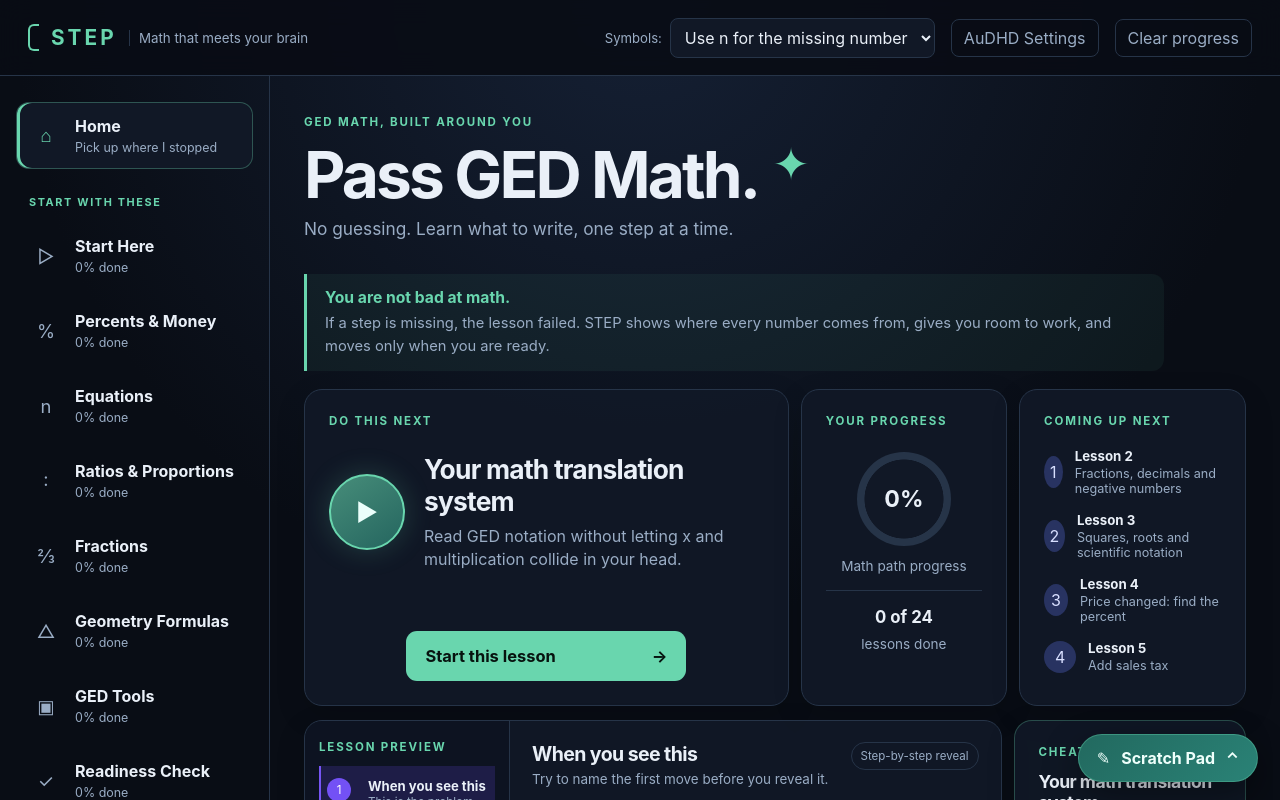
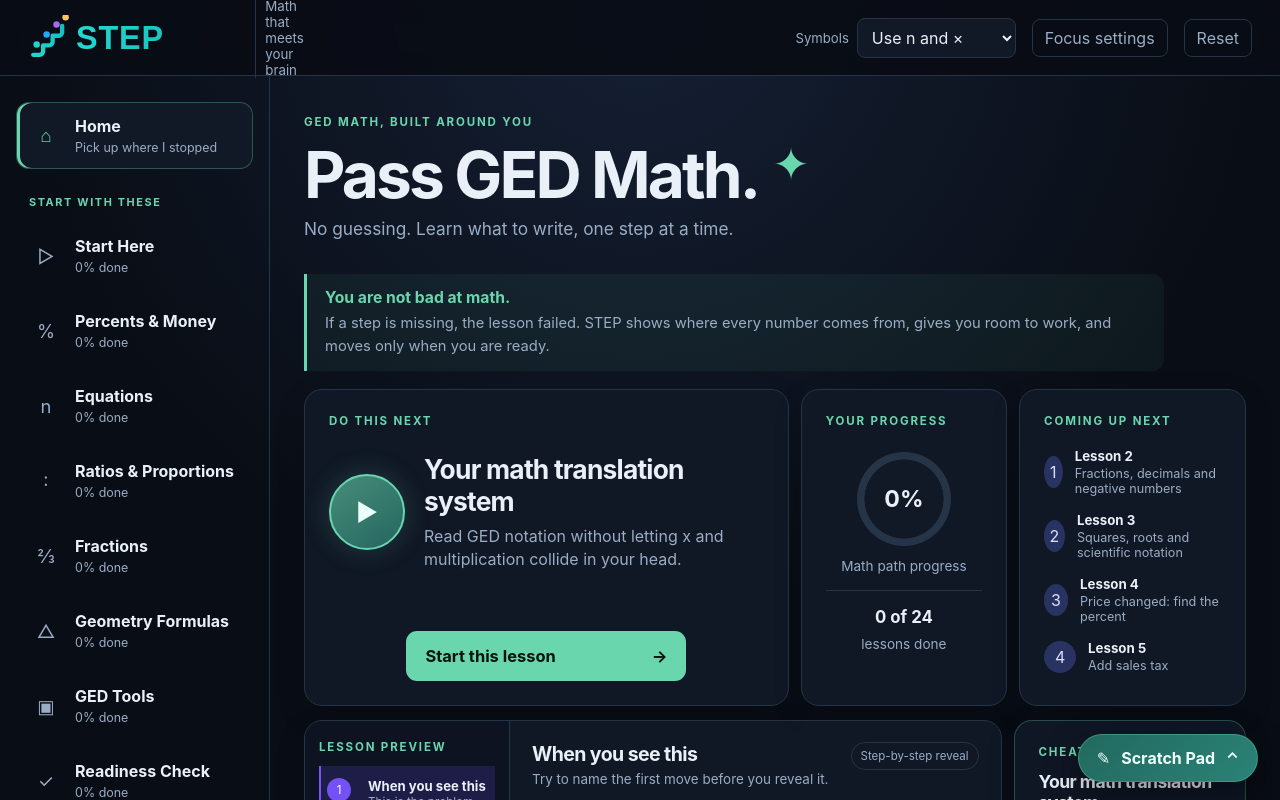
Before and after one commit to Kodaxadev/ged-math-path, a React (Vite) app: page / in a window 1280 px wide. Shown: the top 800 px of the page. Built offline with nearby package versions, Linux system fonts and the light colour scheme.

Commit message:
Install STEP wordmark in application header

```diff
--- a/src/components/TopBar.tsx
+++ b/src/components/TopBar.tsx
@@ -25,19 +25,19 @@
           <span aria-hidden="true">☰</span>
         </button>
         <div className="brand">
-          <span className="gate" aria-hidden="true" />
-          <strong>STEP</strong>
+          <img className="brand-wordmark" src="/brand/step-wordmark.svg" alt="STEP" />
+          <span className="brand-rule" aria-hidden="true" />
           <small>Math that meets your brain</small>
         </div>
       </div>
       <div className="toolbar">
-        <label htmlFor="notation-mode">Symbols:</label>
+        <label htmlFor="notation-mode">Symbols</label>
         <select id="notation-mode" value={progress.notationMode} onChange={(event) => onNotationChange(event.target.value as 'learning' | 'ged')}>
-          <option value="learning">Use n for the missing number</option>
-          <option value="ged">Show GED letters: x / y</option>
+          <option value="learning">Use n and ×</option>
+          <option value="ged">Show GED x / y</option>
         </select>
-        <button id="settings-button" className="quiet" type="button" onClick={onOpenSettings} aria-haspopup="dialog">AuDHD Settings</button>
-        <button className="quiet" type="button" onClick={onReset}>Clear progress</button>
+        <button id="settings-button" className="quiet" type="button" onClick={onOpenSettings} aria-haspopup="dialog">Focus settings</button>
+        <button className="quiet quiet-danger" type="button" onClick={onReset}>Reset</button>
       </div>
     </header>
   );
```
